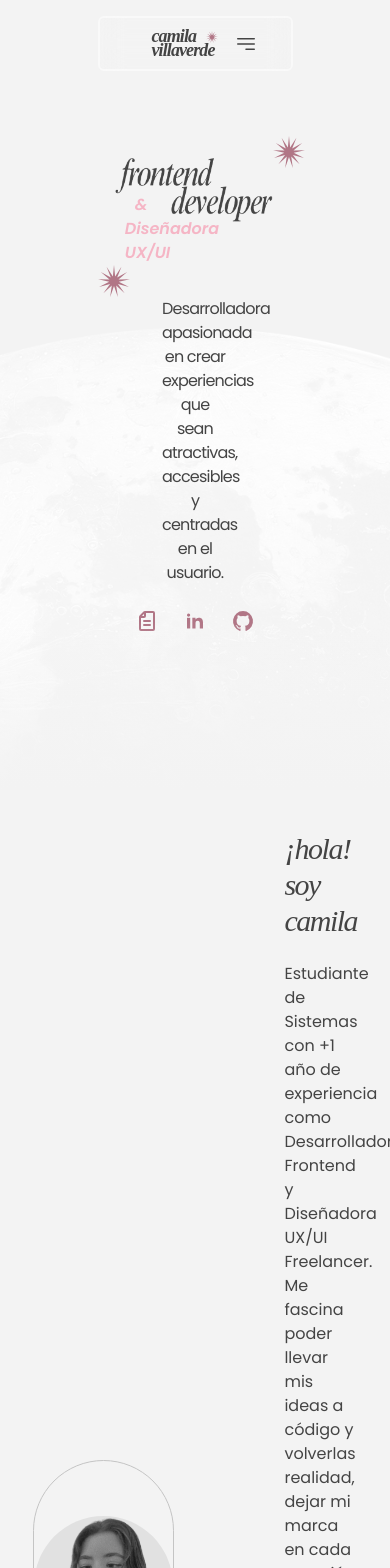
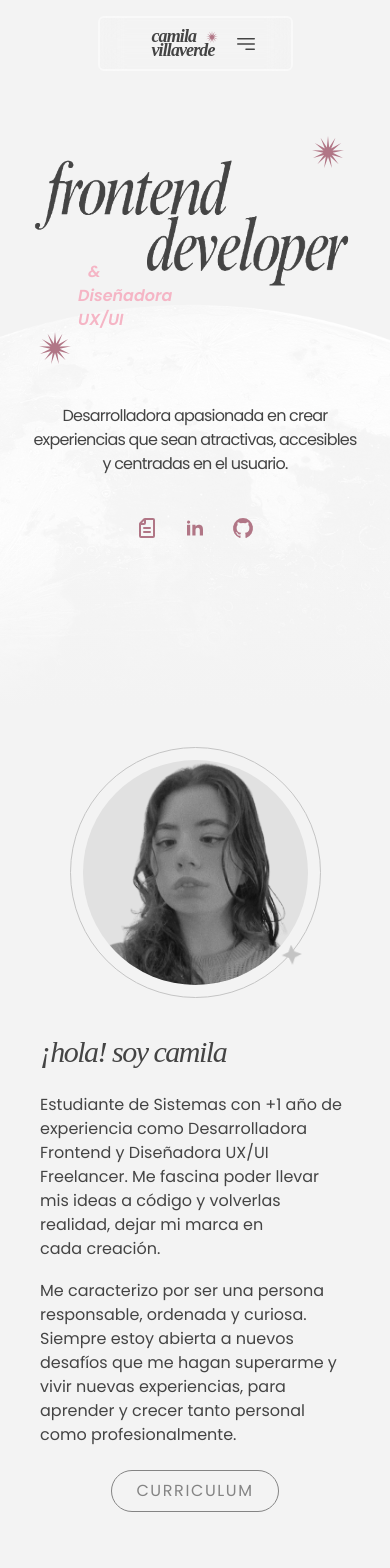
Before and after one commit to camyael/portfolio-2.0, a React (Vite) app: page / in a window 390 px wide. Shown: the top 1568 px of the page. Built offline with nearby package versions, Linux system fonts and the light colour scheme.

Commit message:
responsive

```diff
--- a/src/components/AboutMe/AboutMe.tsx
+++ b/src/components/AboutMe/AboutMe.tsx
@@ -4,12 +4,12 @@ import './AboutMe.css';
 import { Button } from "../../atoms";
 
 const AboutMe:FunctionComponent = () => (
-    <section id="aboutMeSection" className="flex w-5/6 items-center justify-center gap-[110px] mx-auto py-10 saturate-0 hover:filter-none transition-all duration-300 ease-in">
+    <section id="aboutMeSection" className="flex flex-col md:flex-row md:w-5/6 items-center justify-center gap-9 md:gap-[110px] mx-auto py-10 saturate-0 hover:filter-none transition-all duration-300 ease-in">
         <div className="relative rounded-full border-pink-secondary border-[0.7px] w-[251px] h-[251px] flex justify-center items-center">
             <img src={profile} className="w-[225px] text-center rounded-full bg-gray-secondary"/>
             <div className="star"></div>
         </div>
-        <div className="w-2/5">
+        <div className="mx-10 md:mx-0 md:w-2/5">
             <h3 className="font-main italic font-medium text-3xl tracking-tighter mb-[23px]">¡hola! soy camila</h3>
             <p>Estudiante de Sistemas con +1 año de experiencia como Desarrolladora Frontend y Diseñadora UX/UI Freelancer. Me fascina poder llevar mis ideas a código y volverlas realidad, dejar mi marca en cada creación.
             </p>
--- a/src/components/Banner/Banner.tsx
+++ b/src/components/Banner/Banner.tsx
@@ -4,23 +4,23 @@ import start from '../../assets/stars/star2.svg';
 import './Banner.css'
 
 const Banner = () => (
-    <div id='banner' className="mt-[6rem] h-[80vh] relative pt-9">
+    <div id='banner' className="mt-[6rem] h-[70vh] md:h-[80vh] relative pt-9">
         <div className="h-[100%] bg-moon bg-cover bg-top mix-blend-screen">
         </div>
         <div className='absolute top-5 w-full'>
-            <div className='w-1/12 mb-[-3%] ml-[70%]'>
+            <div className='w-1/12 mb-[-3%] ml-[80%] md:ml-[70%]'>
                 <img className='text-end' width={75} src={start}/>
             </div>
-            <img className='w-2/4 mx-auto' src={banner}/>
-            <div className='text-pink-secondary text-center font-semibold italic w-1/12 mt-[-8%] ml-[32%]'>
+            <img className='w-full md:w-2/4 mx-auto' src={banner}/>
+            <div className='text-pink-secondary text-center font-semibold italic w-1/12 mt-[-8%] ml-[20%] md:ml-[32%]'>
                 <span>&</span>
                 <p>Diseñadora</p>
                 <p>UX/UI</p>
             </div>
-            <div className='w-1/12 ml-[25%]'>
+            <div className='w-1/12 ml-[10%] md:ml-[25%]'>
                 <img width={75} src={start}/>
             </div>
-            <p className='w-2/6 px-8 text-center mx-auto text-[1rem] tracking-tighter'>Desarrolladora apasionada en crear experiencias que sean atractivas, accesibles y centradas en el usuario.</p>
+            <p className='w-full md:w-2/6 my-10 md:my-0 px-8 text-center mx-auto text-[1rem] tracking-tighter'>Desarrolladora apasionada en crear experiencias que sean atractivas, accesibles y centradas en el usuario.</p>
             <div className='flex justify-center gap-x-6 mt-6'>
                 <a href="" target='_blank'>
                     <Curriculum svg={{width: 24, height: 24, stroke:'#B17686'}} />
--- a/src/components/Skills/CarouselSkill.tsx
+++ b/src/components/Skills/CarouselSkill.tsx
@@ -27,7 +27,7 @@ const CarouselSkills:FunctionComponent<Props> = ({type, skills}) => {
     return (
         <div className="flex flex-col items-center pt-6">
             <p className="text-pink-main font-medium">{type}</p>
-                <div className="flex gap-x-4 py-4 relative">
+            <div className="flex gap-x-2 md:gap-x-4 py-4 relative">
                 {
                     skills.slice(length[0], length[1]).map(skill => <ItemSkill skill={skill.skill} img={skill.img}/>)
                 }
--- a/src/components/Skills/ItemSkill.tsx
+++ b/src/components/Skills/ItemSkill.tsx
@@ -3,8 +3,8 @@ import { ISkills } from "../../interfaces";
 
 const ItemSkill:FunctionComponent<ISkills> = ({img, skill}) => (
     <div className="flex flex-col text-pink-main items-center">
-        <img src={`/skills/${img}`} className="h-[45px] w-[45px]"/>
-        <p className='text-sm lowercase pt-2'>{skill}</p>
+        <img src={`/skills/${img}`} className="h-[30px] md:h-[45px] w-[30px] md:w-[45px]"/>
+        <p className='text-sm text-center lowercase pt-2'>{skill}</p>
     </div>
 )
 
--- a/src/components/Skills/Skills.tsx
+++ b/src/components/Skills/Skills.tsx
@@ -3,13 +3,12 @@ import { SeparatorTitles } from "../../atoms";
 import CarouselSkills from "./CarouselSkill";
 
 const Skills = () => (
-    <section id="skillsSection" className="w-4/6 mx-auto pt-20 pb-28">
+    <section id="skillsSection" className="md:w-4/6 mx-auto pt-20 pb-28">
         <SeparatorTitles section="skills" extra="técnicas"/>
-        <div className="grid grid-cols-2 gap-x-2 gap-y-10">
+        <div className="mx-10 md:mx-0 md:grid md:grid-cols-2 gap-x-2 gap-y-10">
             {
                 skills.map((item) => <CarouselSkills type={item.type} skills={item.skills}/>)
             }
-
         </div>
     </section>
 )
```
Lines whose indentation alone changed are shown as unchanged.
